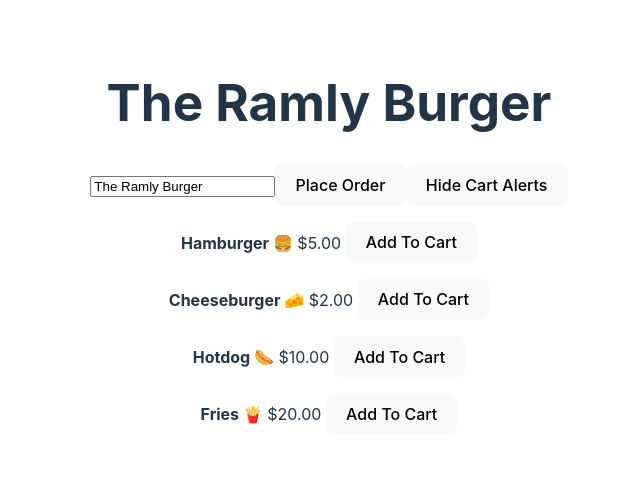
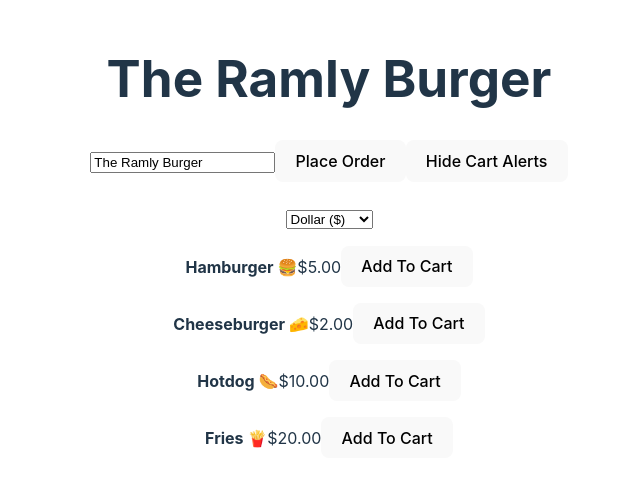
Before and after one commit to iskandar93/vuejs-composition-api, a Vue app: page / in a window 1280 px wide. Shown: the part 155-642 px from the top of the page, without its empty margins (311-951 px from the left). Built offline with nearby package versions, Linux system fonts and the light colour scheme.

Commit message:
add: provide/inject

```diff
--- a/src/App.vue
+++ b/src/App.vue
@@ -1,13 +1,15 @@
 <script>
   import Meal from './components/Meal.vue';
-  import { ref, reactive, watch, watchEffect } from "vue";
+  import { ref, reactive, watch, watchEffect, provide } from "vue";
 
   export default {
 
     components: { Meal },
 
     setup() {
-      //--------------------------------------
+      const currencySymbol = ref("$")
+      // provide("currencySymbol", currencySymbol)
+
       const name = ref("The Ramly Burger")
 
       const cart = reactive([])
@@ -59,7 +61,7 @@
       //   // deep: true // Allow to watch deeply nested data in object
       // })
 
-      return { name, cart, placeOrder, addItemToCart, meal, meals, removeWatcher} // To be access outside setup
+      return { name, cart, placeOrder, addItemToCart, meal, meals, removeWatcher, currencySymbol} // To be access outside setup
     },
 
     // watch: {
@@ -78,6 +80,13 @@
     <input type="text" v-model="name" />
     <button @click="placeOrder">Place Order</button>
     <button @click="removeWatcher">Hide Cart Alerts</button>
+    <br><br>
+
+    <label for="currencySymbol"></label>
+    <select id="currencySymbol" v-model="currencySymbol">
+      <option value="$">Dollar ($)</option>
+      <option value="￡">Pound (￡)</option>
+    </select>
 
     <Meal
       v-for="meal in meals"
--- a/src/components/Meal.vue
+++ b/src/components/Meal.vue
@@ -1,20 +1,22 @@
 <template>
     <p>
         <strong>{{ name }}</strong>
-        {{ pricePretty }}
+        <MealPrice :price="price" />
         <!-- <input type="text" v-model="pricePretty" /> -->
         <button @click="addToCart">Add To Cart</button>
     </p>
 </template>
 
 <script>
-import { computed } from 'vue';
+import MealPrice from './MealPrice.vue';
 
 export default {
 
+    components: { MealPrice }, // Register component
+
     props: {
         name: String,
-        price: Number
+        price: Number,
     },
 
     setup(props, { emit }) {
@@ -22,7 +24,7 @@ export default {
         // console.log(props.price)
 
         const addToCart = () => emit("addToCart", props.name)
-        const pricePretty = computed(() => `$${props.price.toFixed(2)}`)
+
         // const pricePretty = computed({
 
         //     get() {
@@ -39,7 +41,7 @@ export default {
         //     () => `The price of this item is ${pricePretty.value}`
         // )
 
-        return { addToCart, pricePretty }
+        return { addToCart }
     },
 
     // computed: {
--- /dev/null
+++ b/src/components/MealPrice.vue
@@ -0,0 +1,25 @@
+<template>
+    <span>{{ pricePretty }}</span>
+</template>
+
+<script>
+import { computed, inject, ref } from 'vue';
+
+export default {
+
+    props: {
+        price: Number,
+    },
+
+    setup(props) {
+
+        const currencySymbol = inject("currencySymbol", ref("$"))
+
+        const pricePretty = computed(
+            () => `${currencySymbol.value}${props.price.toFixed(2)}`
+        )
+
+        return { pricePretty }
+    },
+}
+</script>
```
